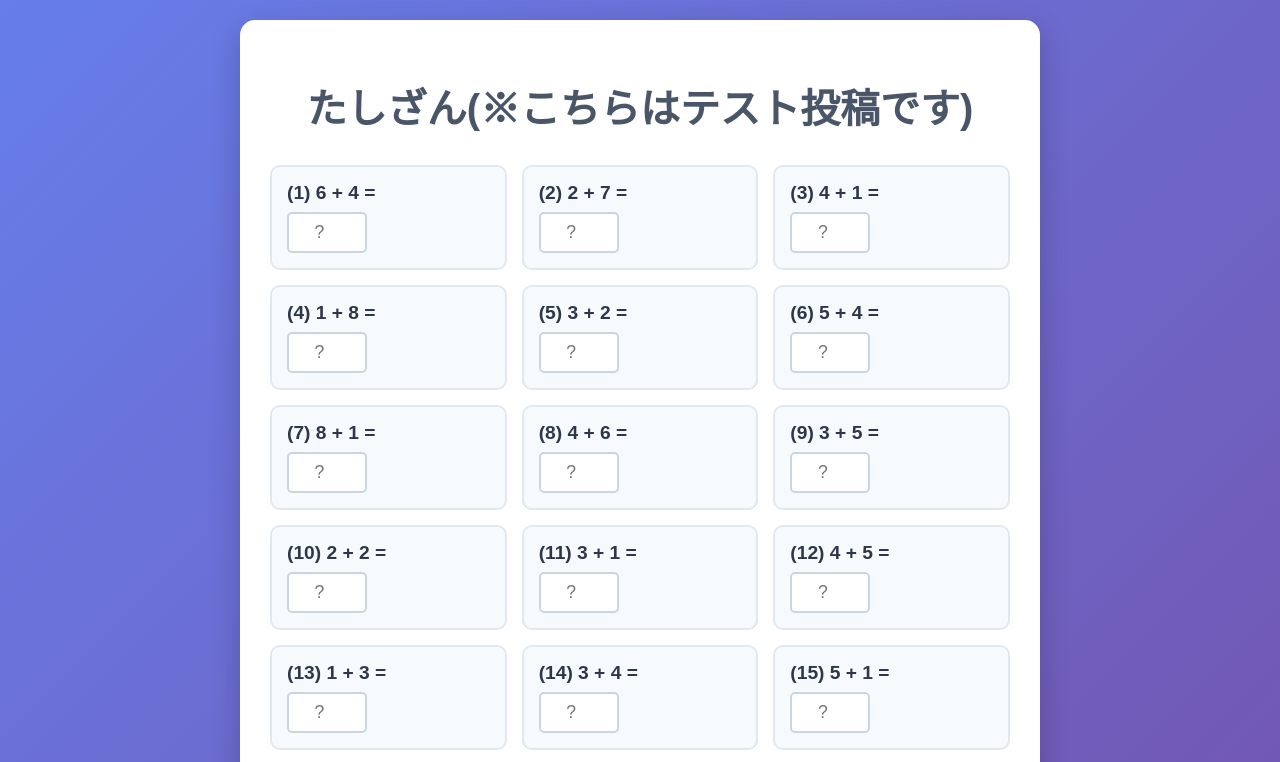
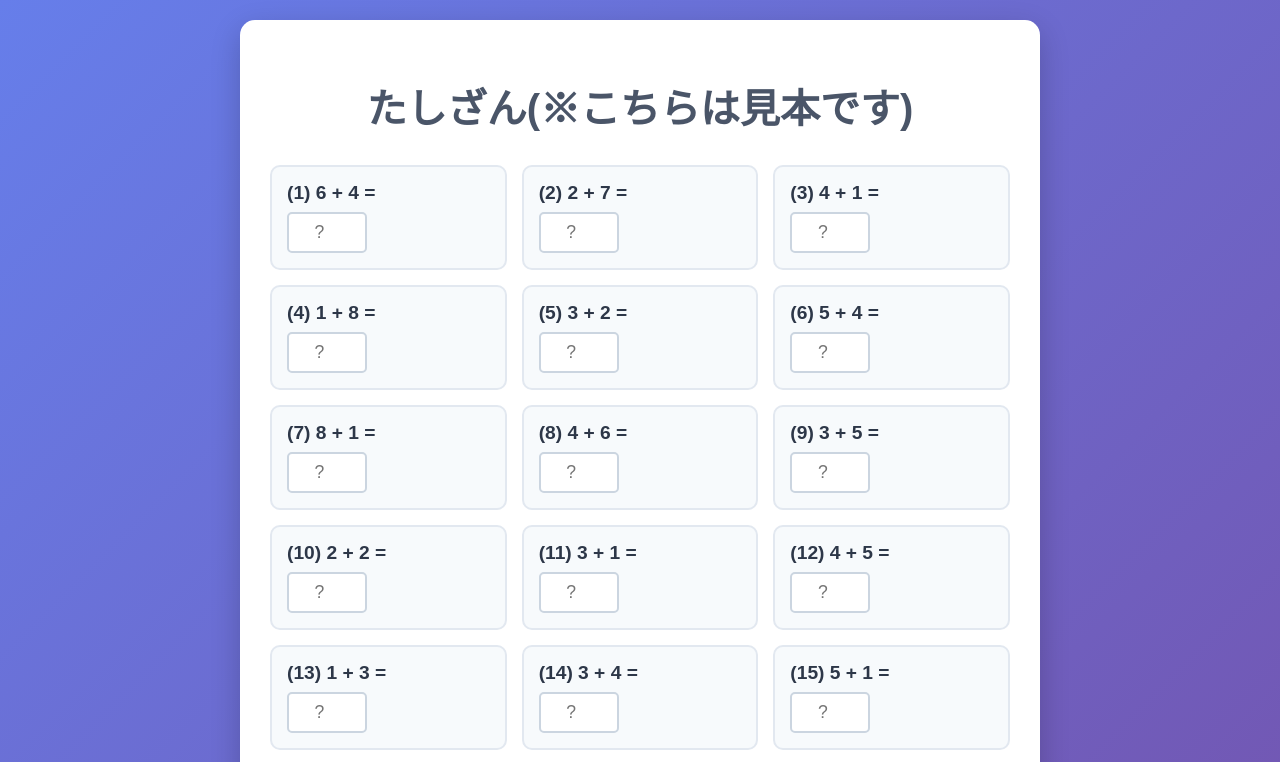
Before and after one commit to sonomari/math-drill, a plain HTML site: page index.html in a window 1280 px wide. Shown: the top 762 px of the page. Drawn offline with Linux system fonts and the light colour scheme.

Commit message:
Update index.html

```diff
--- a/index.html
+++ b/index.html
@@ -166,7 +166,7 @@
 </head>
 <body>
     <div class="container">
-        <h1>たしざん(※こちらはテスト投稿です)</h1>
+        <h1>たしざん(※こちらは見本です)</h1>
 
         <div class="quiz-grid" id="quizGrid">
             <!-- Questions will be generated here -->
```
